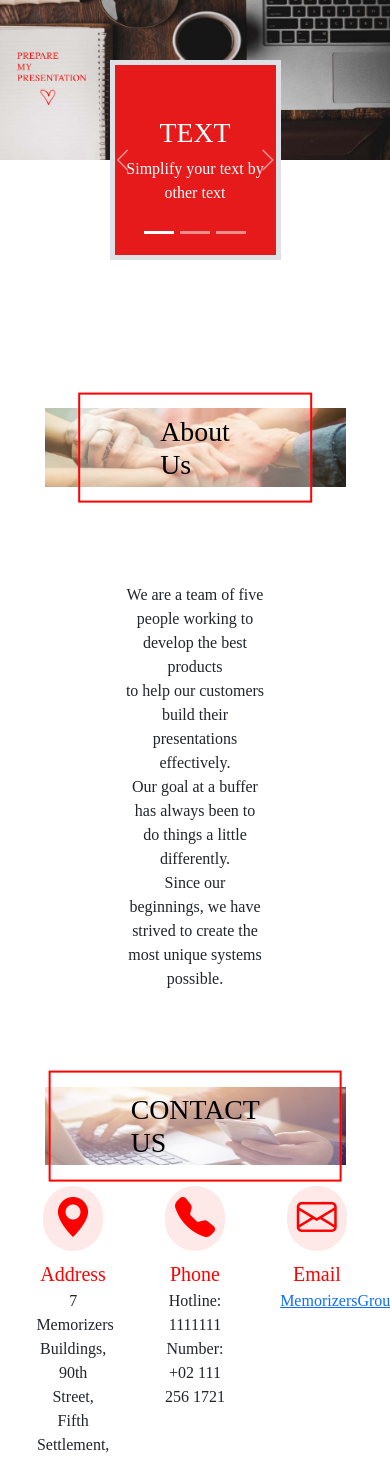
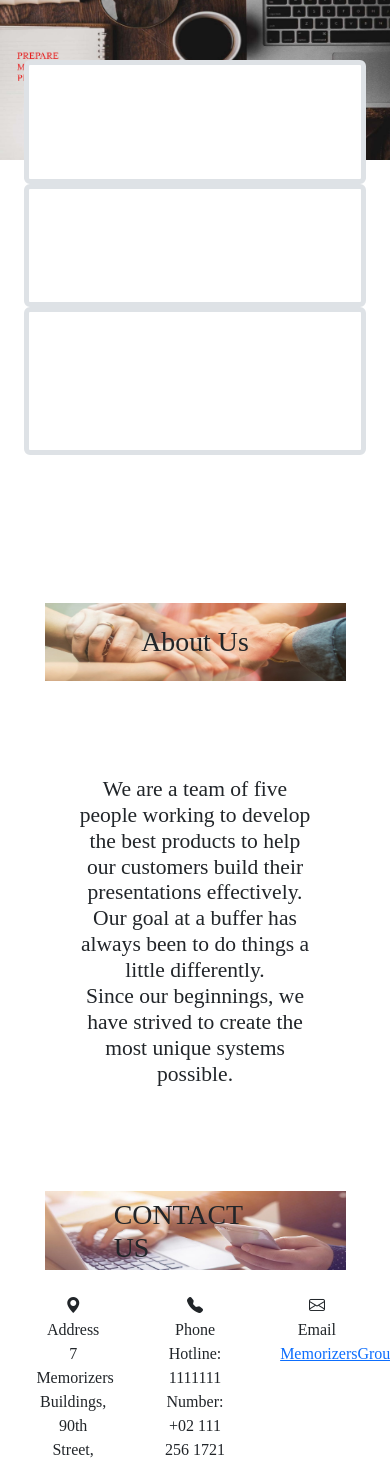
Before and after one commit to Seif-eldinK/Graduation-Project, a Django app: page / in a window 390 px wide; the page is wider, and only the part inside the window is pictured. Shown: the part 76-1537 px from the top of that part. Run offline with Django 4.2, Linux system fonts and the light colour scheme; some libraries are stand-ins or nearby versions.

Commit message:
- Refactor the code for the home.html page to improve readability and remove redundant CSS classes.
- Add Bootstrap classes and styling to improve the layout and design of the page, including a scrollspy feature, cards for different product options, carousel for showcasing them, an about section, and a contacts section with icons for address, phone, and email.

```diff
--- a/templates/core/home.html
+++ b/templates/core/home.html
@@ -6,32 +6,6 @@
         html {
             scroll-padding-top: 76px;
         }
-
-        .cards-style {
-            height: 200px;
-            background-color: #E61A1A;
-        }
-
-        .about-card-style {
-            padding: 20px 80px;
-            color: black;
-            background-color: rgba(255, 255, 255, 0.34);
-            border: 2px solid red;
-        }
-
-        .contacts-icon-style {
-            color: red;
-            font-size: 40px;
-            background-color: rgba(250, 180, 180, 30%);
-            padding: 10px;
-        }
-
-        .contacts-title-style {
-            color: red;
-            font-size: 20px;
-            margin-top: 10px;
-        }
-
     </style>
 {% endblock head %}
 {% block content %}
@@ -39,6 +13,38 @@
         <div class="container-fluid p-0" id="Home">
             <img src="{% static 'images/Home.png' %}" class="img-fluid" alt="image">
             <div class="row justify-content-center m-0 position-relative" style="bottom: 100px">
+                <div class="col-12">
+                    <div class="container">
+                        <div class="row justify-content-center align-items-center">
+                            <div class="col-md-4">
+                                <div class="card cards-style border border-5">
+                                    <div class="card-body d-flex flex-column justify-content-center align-items-center">
+                                        <h1 class="text-white text-capitalize">IMAGE</h1>
+                                        <p class="text-white text-center">Make an image of your text</p>
+                                    </div>
+                                </div>
+                            </div>
+                            <div class="col-md-4">
+                                <div class="card cards-style border border-5">
+                                    <div class="card-body d-flex flex-column justify-content-center align-items-center">
+                                        <h1 class="text-white text-capitalize">TEXT</h1>
+                                        <p class="text-white text-center">Simplify your text by another text</p>
+                                    </div>
+                                </div>
+                            </div>
+                            <div class="col-md-4">
+                                <div class="card cards-style border border-5">
+                                    <div class="card-body d-flex flex-column justify-content-center align-items-center">
+                                        <h1 class="text-white text-capitalize">VIDEO</h1>
+                                        <p class="text-white text-center">Exchange your video by a video with another
+                                            character</p>
+                                    </div>
+                                </div>
+                            </div>
+                        </div>
+                    </div>
+                </div>
+                {% comment %}
                 <div class="col-6">
                     <div id="carousel" class="carousel slide carousel-fade" data-bs-ride="true">
                         <div class="carousel-indicators">
@@ -85,6 +91,7 @@
                         </button>
                     </div>
                 </div>
+                {% endcomment %}
             </div>
         </div>
         <div class="container-fluid p-0 pb-5" id="About">
@@ -99,10 +106,10 @@
                 </div>
             </div>
             <div class="row justify-content-center m-0 py-5">
-                <div class="col-5">
-                    <div class="text-center">
-                        We are a team of five people working to develop the best products <br>
-                        to help our customers build their presentations effectively. <br>
+                <div class="col-8">
+                    <div class="text-center h4">
+                        We are a team of five people working to develop the best products
+                        to help our customers build their presentations effectively.
                         Our goal at a buffer has always been to do things a little differently.<br>
                         Since our beginnings, we have strived to create the most unique systems possible.
                     </div>
```
